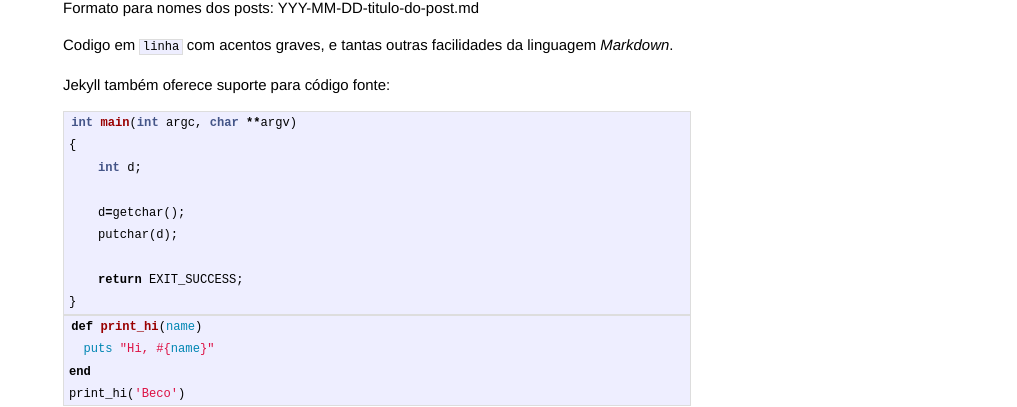
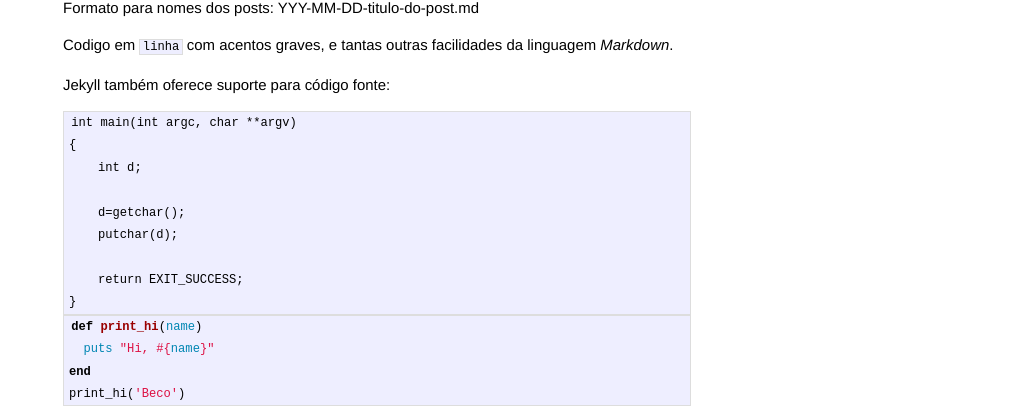
Before and after one commit to drbeco/drbeco.github.io, a Jekyll site: the page built from _posts/2016-06-08-Primeiro-post-Jekyll.md, in a window 1280 px wide. Shown: the part 175-582 px from the top of the page, without its empty margins (263-1280 px from the left). Built offline with Jekyll 4.4.1, drawn with Linux system fonts in a browser that asks for light colours.

````diff
--- a/_posts/2016-06-08-Primeiro-post-Jekyll.md
+++ b/_posts/2016-06-08-Primeiro-post-Jekyll.md
@@ -11,7 +11,7 @@ Codigo em `linha` com acentos graves, e tantas outras facilidades da linguagem _
 
 Jekyll também oferece suporte para código fonte:
 
-{% highlight C %}
+```C
 int main(int argc, char **argv)
 {
     int d;
@@ -21,14 +21,14 @@ int main(int argc, char **argv)
 
     return EXIT_SUCCESS;
 }
-{% endhighlight %}
+```
 
-{% highlight ruby %}
+```ruby
 def print_hi(name)
   puts "Hi, #{name}"
 end
 print_hi('Beco')
-{% endhighlight %}
+```
 
 Veja [Jekyll docs][jekyll] para mais informacoes. Faça fork do repositório do Jekyll para iniciar seu site.
 
````
Also changed, not shown: other parts of _posts/2016-06-08-Primeiro-post-Jekyll.md (+1 -1 lines), _posts/2021-02-05-Teste2.md (+10 -3 lines).
